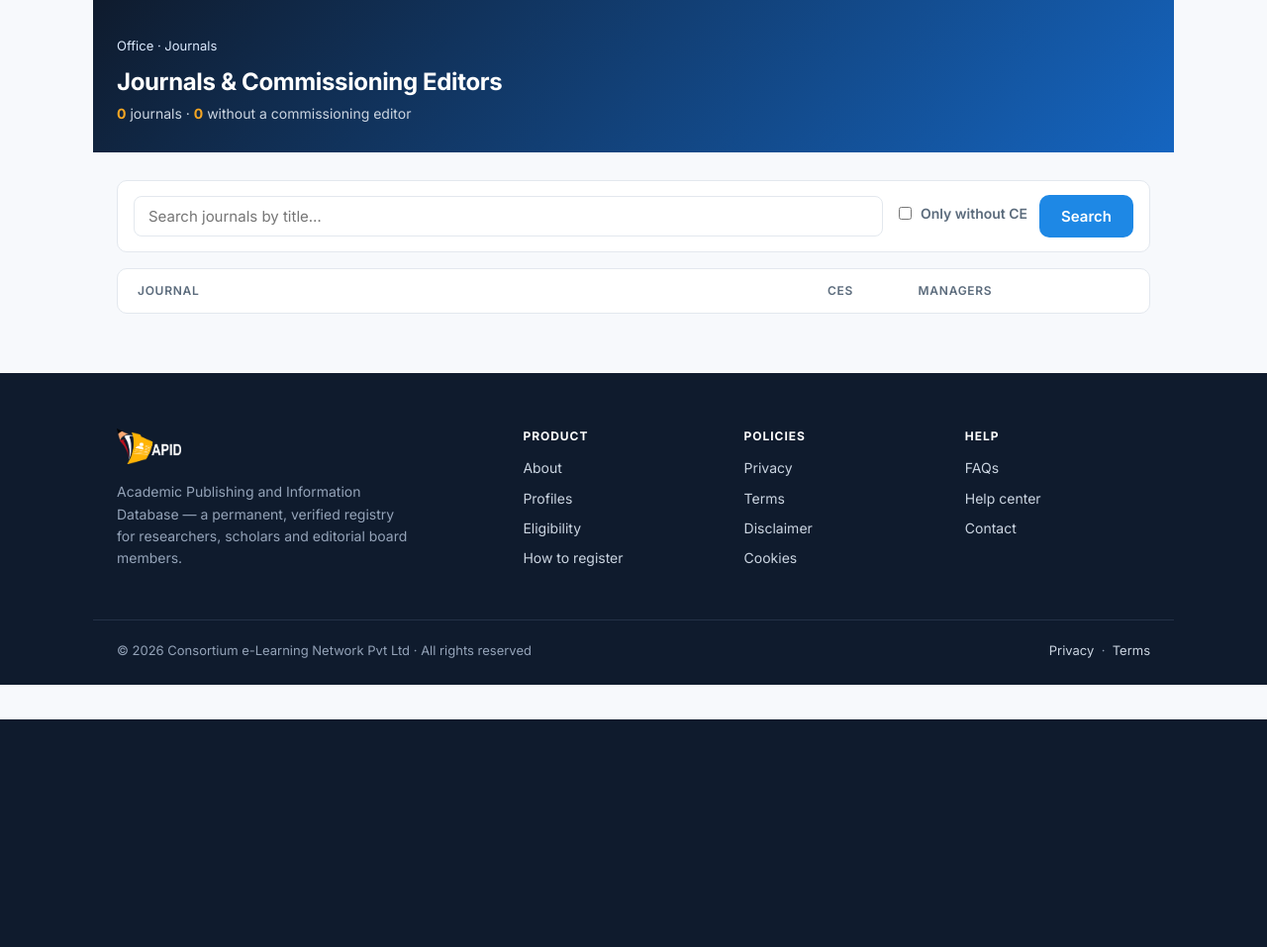
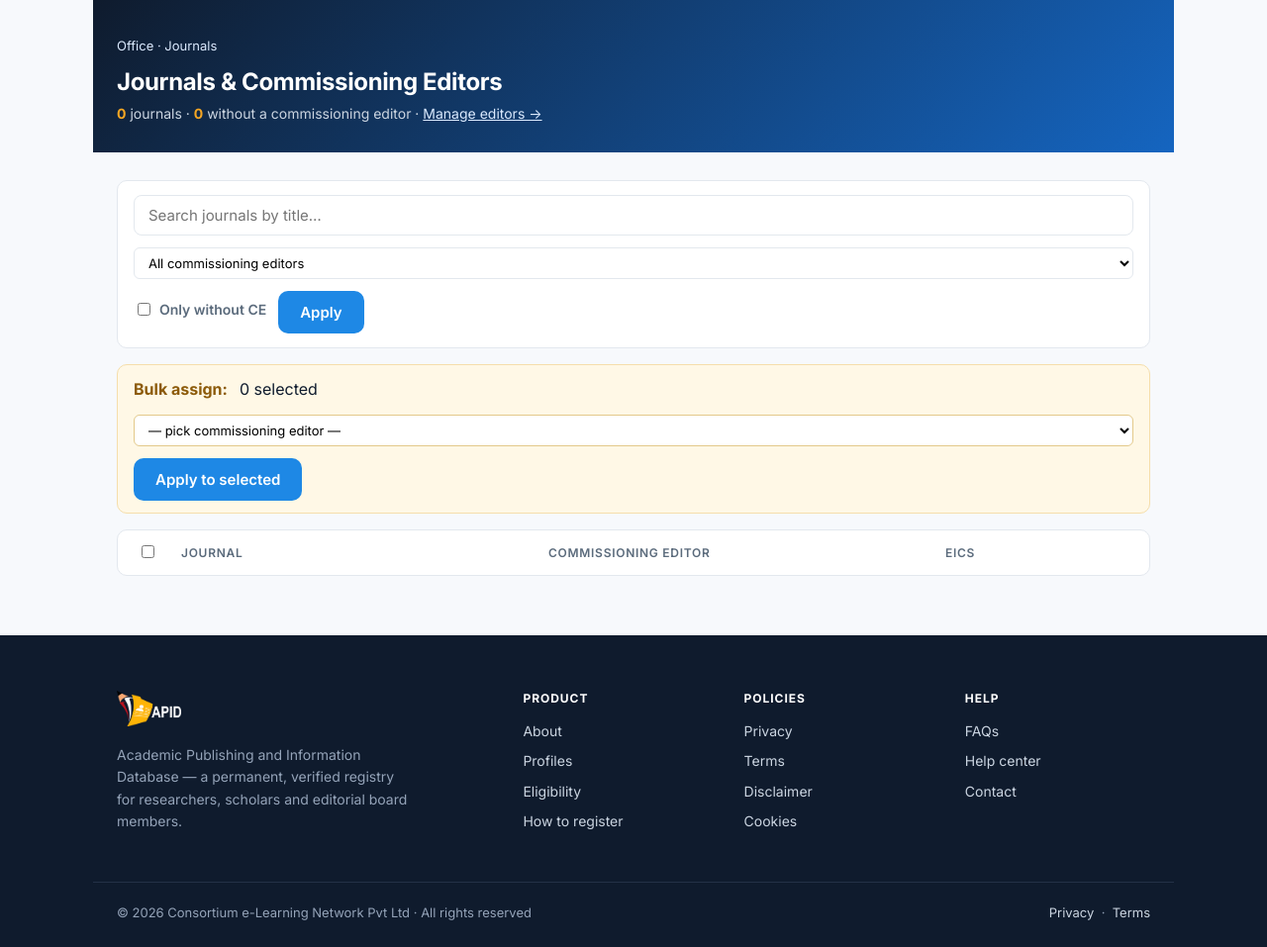
Before and after one commit to celnetamit/apid, a Django app: page /office/journals/ in a window 1280 px wide. Shown: the part 73-1030 px from the top of the page at 99% size. Before the commit the page ends 800 px from the top, so only its background shows below. Run offline with Django 5.2, Linux system fonts and the light colour scheme; the visitor is signed in with stand-in values (Sample User, id 1); data that the repository does not hold is empty.

Commit message:
Editorial staff: central roster, FK on Journal, bulk edit
Internal editorial-office staff (commissioning editors, publication managers)
now live in a dedicated `EditorialStaff` model, not scattered across
`Appointment` rows that mix them with APID members. One record per person,
`Journal.commissioning_editor` FK → that record, so editing a profile once
updates every journal they commission.

Also:
- `/office/editors/` roster + create/edit screens
- `/office/journals/` filter by editor + bulk assign action
- Certificate signatory chain now prefers the FK, Appointment chain is fallback
- `import_commissioning_editors` CSV loader for the publications-office export
- Admin registration for the new model + inline editor on Journal

Co-Authored-By: Claude Opus 4.7 <noreply@anthropic.com>

```diff
--- a/apps/editorial/templates/editorial/dashboard.html
+++ b/apps/editorial/templates/editorial/dashboard.html
@@ -96,6 +96,11 @@
     <h3>Journals &amp; Commissioning Editors</h3>
     <p>Assign commissioning editors per journal, see current editorial boards.</p>
   </a>
+  <a class="action" href="/office/editors/">
+    <div class="ico">✍️</div>
+    <h3>Editorial staff</h3>
+    <p>One profile per person — edit here and every journal they commission picks it up.</p>
+  </a>
   <a class="action" href="/office/suggestions/">
     <div class="ico red">💡</div>
     <h3>Suggestions</h3>
--- a/apps/editorial/templates/editorial/journals_index.html
+++ b/apps/editorial/templates/editorial/journals_index.html
@@ -9,19 +9,24 @@
  .page-head .n { color:#F5A623; font-weight:700; }
  .filters { background:#fff; border:1px solid var(--line); border-radius:10px; padding:14px 16px; display:flex; gap:12px; align-items:center; flex-wrap:wrap; margin-bottom:16px; }
  .filters input[type=search] { flex:1; min-width:200px; }
+ .filters select { padding:6px 10px; border:1px solid var(--line); border-radius:6px; font-size:13px; }
  .filters .toggle { display:inline-flex; align-items:center; gap:6px; font-size:14px; color:var(--muted); }
+ .bulk { background:#fff8e6; border:1px solid #f5deab; border-radius:10px; padding:12px 16px;
+         display:flex; gap:12px; align-items:center; flex-wrap:wrap; margin-bottom:16px; }
+ .bulk strong { color:#8c5a09; }
+ .bulk select { padding:6px 10px; border:1px solid #e3c98a; border-radius:6px; font-size:13px; min-width:220px; }
  .j-table { background:#fff; border:1px solid var(--line); border-radius:10px; overflow:hidden; }
- .j-row { display:grid; grid-template-columns:1fr 100px 100px 110px; gap:16px; padding:14px 20px; border-top:1px solid var(--line); align-items:center; }
+ .j-row { display:grid; grid-template-columns:28px 1fr 1fr 90px 110px; gap:16px; padding:14px 20px; border-top:1px solid var(--line); align-items:center; }
  .j-row:first-child { border-top:0; }
  .j-row.head { background:var(--soft); font-size:12px; text-transform:uppercase; letter-spacing:0.06em; color:var(--muted); font-weight:600; padding:12px 20px; }
  .j-title { color:var(--ink); font-weight:600; font-size:14px; }
  .j-sub { color:var(--muted); font-size:12px; margin-top:2px; }
- .count { font-weight:700; font-variant-numeric:tabular-nums; }
- .count.zero { color:var(--danger); }
- .count.ok { color:#065f46; }
+ .ce-cell { font-size:13px; }
+ .ce-cell.none { color:var(--danger); font-style:italic; }
+ .count { font-weight:700; font-variant-numeric:tabular-nums; text-align:center; }
  .j-row .act { text-align:right; }
  .j-row .act a { font-size:13px; color:var(--primary); font-weight:500; }
- @media (max-width:720px) { .j-row { grid-template-columns:1fr auto; } .j-row .count, .j-row .j-sub { display:none; } }
+ @media (max-width:720px) { .j-row { grid-template-columns:28px 1fr auto; } .j-row .count, .j-row .j-sub, .j-row .ce-cell { display:none; } }
 {% endblock %}
 
 {% block content %}
@@ -29,7 +34,7 @@
   <div class="wrap">
     <div class="crumb"><a href="/office/">Office</a> · Journals</div>
     <h1>Journals &amp; Commissioning Editors</h1>
-    <p><span class="n">{{ total }}</span> journals · <span class="n">{{ without_ce }}</span> without a commissioning editor</p>
+    <p><span class="n">{{ total }}</span> journals · <span class="n">{{ without_ce }}</span> without a commissioning editor · <a href="{% url 'editors-index' %}" style="color:#dbeafe;text-decoration:underline">Manage editors →</a></p>
   </div>
 </div>
 <div class="wrap">
@@ -38,29 +43,81 @@
 
 <form method="get" class="filters">
   <input type="search" name="q" placeholder="Search journals by title…" value="{{ q }}">
+  <select name="editor" onchange="this.form.submit()">
+    <option value="">All commissioning editors</option>
+    <option value="none" {% if editor_filter == "none" %}selected{% endif %}>— no editor assigned —</option>
+    {% for e in editors %}
+      <option value="{{ e.pk }}" {% if editor_filter == e.pk|stringformat:'s' %}selected{% endif %}>{{ e.name }} ({{ e.email }})</option>
+    {% endfor %}
+  </select>
   <label class="toggle"><input type="checkbox" name="needs_ce" value="1" {% if needs_ce %}checked{% endif %} onchange="this.form.submit()"> Only without CE</label>
-  <button type="submit">Search</button>
+  <button type="submit">Apply</button>
 </form>
+
+<form method="post" id="bulkform">
+  {% csrf_token %}
+  <input type="hidden" name="action" value="assign_editor">
+  <div class="bulk">
+    <strong>Bulk assign:</strong>
+    <span id="bulk-count">0 selected</span>
+    <select name="editor_id" required>
+      <option value="">— pick commissioning editor —</option>
+      <option value="__clear__">— clear editor —</option>
+      {% for e in editors %}
+        <option value="{{ e.pk }}">{{ e.name }} ({{ e.email }})</option>
+      {% endfor %}
+    </select>
+    <button type="submit">Apply to selected</button>
+  </div>
 
   <div class="j-table">
     <div class="j-row head">
+      <div><input type="checkbox" id="bulk-all"></div>
       <div>Journal</div>
-    <div style="text-align:center">CEs</div>
-    <div style="text-align:center">Managers</div>
+      <div>Commissioning editor</div>
+      <div style="text-align:center">EICs</div>
       <div class="act">&nbsp;</div>
     </div>
     {% for j in journals %}
       <div class="j-row">
+        <div><input type="checkbox" name="journal_ids" value="{{ j.pk }}" class="bulk-pick"></div>
         <div>
           <div class="j-title">{{ j.title }}</div>
-        {% if j.subject %}<div class="j-sub">{{ j.subject }}</div>{% endif %}
+          {% if j.abbreviation %}<div class="j-sub">{{ j.abbreviation }}{% if j.subject %} · {{ j.subject }}{% endif %}</div>{% endif %}
         </div>
-      <div style="text-align:center" class="count {% if j.ce_count == 0 %}zero{% else %}ok{% endif %}">{{ j.ce_count }}</div>
-      <div style="text-align:center" class="count">{{ j.mgr_count }}</div>
+        <div class="ce-cell {% if not j.commissioning_editor %}none{% endif %}">
+          {% if j.commissioning_editor %}
+            {{ j.commissioning_editor.name }}<br>
+            <span class="j-sub">{{ j.commissioning_editor.email }}</span>
+          {% else %}
+            — none —
+          {% endif %}
+        </div>
+        <div class="count">{{ j.mgr_count }}</div>
         <div class="act"><a href="{% url 'journal-manage' j.pk %}">Manage →</a></div>
       </div>
     {% endfor %}
   </div>
+</form>
+
+<script>
+(function () {
+  var all = document.getElementById("bulk-all");
+  var picks = document.querySelectorAll(".bulk-pick");
+  var count = document.getElementById("bulk-count");
+  function recount() {
+    var n = 0;
+    picks.forEach(function (p) { if (p.checked) n++; });
+    count.textContent = n + " selected";
+  }
+  all.addEventListener("change", function () {
+    picks.forEach(function (p) { p.checked = all.checked; });
+    recount();
+  });
+  picks.forEach(function (p) { p.addEventListener("change", recount); });
+  recount();
+})();
+</script>
 
 </div>
 {% endblock %}
--- a/apps/editorial/views.py
+++ b/apps/editorial/views.py
@@ -445,14 +445,21 @@ def _qr_data_url(payload: str) -> str:
 def _journal_signatory_native(journal):
     """Pick a signatory for a journal's letter/certificate from the local DB.
 
-    Priority: Commissioning Editor → Chief Editor → Editor-in-Chief → Managing Editor.
+    Priority: journal.commissioning_editor (EditorialStaff, our internal office)
+    → Chief Editor → Editor-in-Chief → Managing Editor (Appointment-based board roles).
     If nothing matches, the templates fall back to "Editorial Office".
     """
     if not journal:
         return {}
+    ce = getattr(journal, "commissioning_editor", None)
+    if ce and ce.active:
+        return {
+            "signatory_name": ce.name,
+            "signatory_title": ce.designation or "Commissioning Editor",
+            "imprint_name": "Consortium e-Learning Network Pvt Ltd",
+        }
     from apps.editorial.models import Appointment
-    priority = ["Commissioning Editor", "Chief Editor",
-                "Editor-in-Chief", "Managing Editor"]
+    priority = ["Chief Editor", "Editor-in-Chief", "Managing Editor"]
     appts = {a.role: a for a in
              Appointment.objects.filter(journal=journal, ended_on__isnull=True,
                                         role__in=priority)
@@ -835,29 +842,128 @@ def journal_manage(request, pk: int):
 
 @office_only
 def journals_index(request):
-    # wisp 2026-10-02: journal CE management
-    """Office page listing all journals with their CE count — gateway to manage pages."""
+    """Journals list with commissioning-editor filter, bulk-assign, EIC count."""
     from django.db.models import Count, Q
-    from apps.editorial.models import Journal
+    from apps.editorial.models import EditorialStaff, Journal
+
+    if request.method == "POST" and request.POST.get("action") == "assign_editor":
+        ids = [int(x) for x in request.POST.getlist("journal_ids") if x.isdigit()]
+        editor_id = request.POST.get("editor_id") or ""
+        editor = None
+        if editor_id == "__clear__":
+            editor = None
+        elif editor_id.isdigit():
+            editor = EditorialStaff.objects.filter(pk=int(editor_id)).first()
+            if not editor:
+                messages.error(request, "That editor no longer exists.")
+                return redirect("journals-index")
+        else:
+            messages.error(request, "Pick an editor (or Clear).")
+            return redirect("journals-index")
+        n = Journal.objects.filter(pk__in=ids).update(commissioning_editor=editor)
+        label = editor.name if editor else "— cleared —"
+        messages.success(request, f"Set commissioning editor on {n} journal(s): {label}")
+        return redirect("journals-index")
+
     q = (request.GET.get("q") or "").strip()
     needs_ce = request.GET.get("needs_ce") == "1"
-    journals = Journal.objects.annotate(
-        ce_count=Count("appointments",
-            filter=Q(appointments__role="Commissioning Editor",
-                     appointments__ended_on__isnull=True)),
+    editor_filter = request.GET.get("editor") or ""
+    journals = Journal.objects.select_related("commissioning_editor").annotate(
         mgr_count=Count("appointments",
-            filter=Q(appointments__role__in=["Editor-in-Chief","Associate Editor-in-chief","Associate Editor-in-Chief"],
+            filter=Q(appointments__role__in=["Editor-in-Chief", "Associate Editor-in-chief", "Associate Editor-in-Chief"],
                      appointments__ended_on__isnull=True)),
     )
     if q:
         journals = journals.filter(title__icontains=q)
     if needs_ce:
-        journals = journals.filter(ce_count=0)
-    journals = journals.order_by("ce_count", "title")
+        journals = journals.filter(commissioning_editor__isnull=True)
+    if editor_filter == "none":
+        journals = journals.filter(commissioning_editor__isnull=True)
+    elif editor_filter.isdigit():
+        journals = journals.filter(commissioning_editor_id=int(editor_filter))
+    journals = journals.order_by("commissioning_editor__name", "title")
+    editors = EditorialStaff.objects.filter(active=True).order_by("name")
     return render(request, "editorial/journals_index.html", {
         "journals": journals,
         "q": q,
         "needs_ce": needs_ce,
+        "editor_filter": editor_filter,
+        "editors": editors,
         "total": journals.count(),
-        "without_ce": sum(1 for j in journals if j.ce_count == 0),
+        "without_ce": journals.filter(commissioning_editor__isnull=True).count(),
     })
+
+
+@office_only
+def editors_index(request):
+    """Editorial-staff roster. Click a row to edit; one place for all their journals."""
+    from django.db.models import Count
+    from apps.editorial.models import EditorialStaff
+    q = (request.GET.get("q") or "").strip()
+    editors = EditorialStaff.objects.annotate(journal_count=Count("journals"))
+    if q:
+        editors = editors.filter(Q(name__icontains=q) | Q(email__icontains=q))
+    editors = editors.order_by("-active", "-journal_count", "name")
+    return render(request, "editorial/editors_index.html", {
+        "editors": editors,
+        "q": q,
+        "total": editors.count(),
+    })
+
+
+@office_only
+def editor_edit(request, pk: int = None):
+    """Create or edit one editorial-staff member. Changes apply to all their journals."""
+    from apps.editorial.models import EditorialStaff
+    editor = None
+    if pk:
+        editor = get_object_or_404(EditorialStaff, pk=pk)
+
+    if request.method == "POST":
+        name = (request.POST.get("name") or "").strip()
+        email = (request.POST.get("email") or "").strip().lower()
+        if not name or not email:
+            messages.error(request, "Name and email are required.")
+            return redirect(request.path)
+        clash = EditorialStaff.objects.filter(email=email)
+        if editor:
+            clash = clash.exclude(pk=editor.pk)
+        if clash.exists():
+            messages.error(request, f"Another editor already has email {email}.")
+            return redirect(request.path)
+        fields = {
+            "name": name,
+            "email": email,
+            "phone": (request.POST.get("phone") or "").strip(),
+            "designation": (request.POST.get("designation")
+                            or "Commissioning Editor").strip(),
+            "notes": (request.POST.get("notes") or "").strip(),
+            "active": "active" in request.POST,
+        }
+        if editor:
+            for k, v in fields.items():
+                setattr(editor, k, v)
+            editor.save()
+            messages.success(request, f"Updated {editor.name}.")
+        else:
+            editor = EditorialStaff.objects.create(**fields)
+            messages.success(request, f"Created {editor.name}.")
+        return redirect("editor-edit", pk=editor.pk)
+
+    journals = editor.journals.order_by("title") if editor else []
+    return render(request, "editorial/editor_edit.html", {
+        "editor": editor,
+        "journals": journals,
+    })
+
+
+@office_only
+def editor_delete(request, pk: int):
+    """Deactivate an editor (soft-delete). Keeps history, hides from pickers."""
+    from apps.editorial.models import EditorialStaff
+    editor = get_object_or_404(EditorialStaff, pk=pk)
+    if request.method == "POST":
+        editor.active = False
+        editor.save(update_fields=["active"])
+        messages.success(request, f"Deactivated {editor.name}.")
+    return redirect("editors-index")
--- a/config/urls.py
+++ b/config/urls.py
@@ -117,6 +117,10 @@ urlpatterns = [
     # wisp 2026-10-02: journal CE routes
     path("office/journals/", editorial.journals_index, name="journals-index"),
     path("office/journals/<int:pk>/manage/", editorial.journal_manage, name="journal-manage"),
+    path("office/editors/", editorial.editors_index, name="editors-index"),
+    path("office/editors/new/", editorial.editor_edit, name="editor-new"),
+    path("office/editors/<int:pk>/edit/", editorial.editor_edit, name="editor-edit"),
+    path("office/editors/<int:pk>/delete/", editorial.editor_delete, name="editor-delete"),
     path("office/boards/", editorial.boards, name="boards"),
     path("office/boards/<int:pk>/", editorial.board, name="board"),
     path("documents/appointments/<int:pk>/letter.pdf", editorial.empanelment_letter,
```
Also changed, not shown: apps/editorial/admin.py (+16 -3 lines), apps/editorial/management/commands/import_commissioning_editors.py (added, +115 -0 lines), apps/editorial/models.py (+34 -0 lines), apps/editorial/templates/editorial/editor_edit.html (added, +91 -0 lines), apps/editorial/templates/editorial/editors_index.html (added, +79 -0 lines), apps/editorial/management/__init__.py (added), apps/editorial/management/commands/__init__.py (added). Lines whose indentation alone changed are shown as unchanged.
